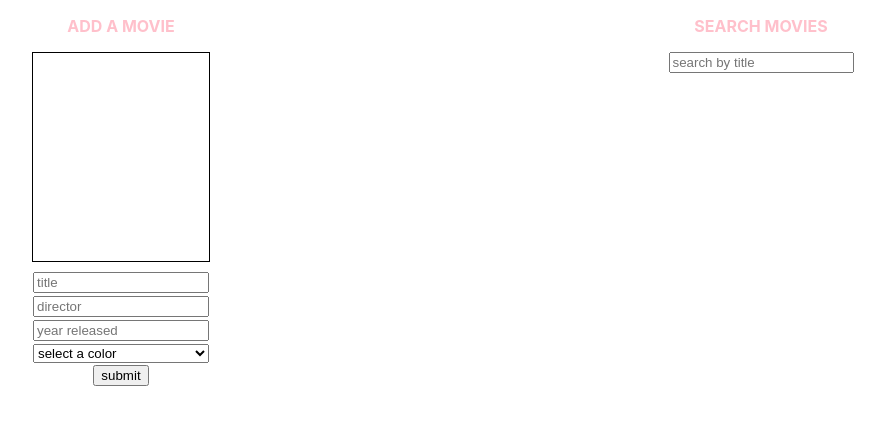
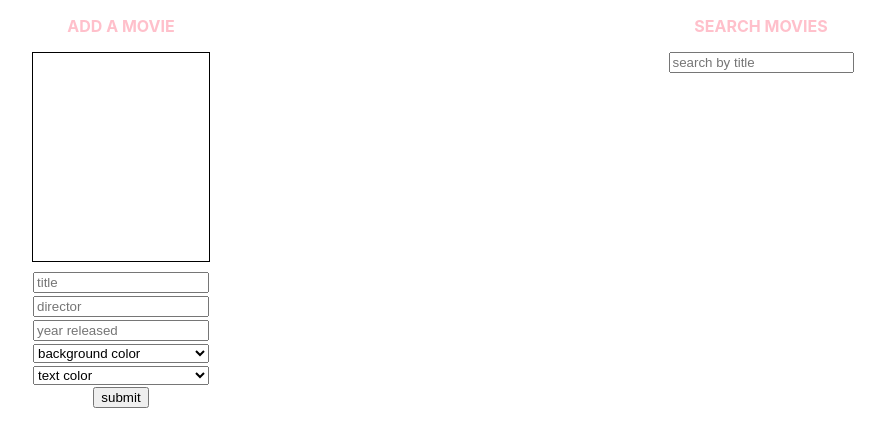
Before and after one commit to oliviaamiller/movie-list, a React (Create React App) app: page / in a window 1280 px wide. Shown: the top 446 px of the page, without its empty margins (24-909 px from the left). Built offline with nearby package versions, Linux system fonts and the light colour scheme.

Commit message:
able to select color of text

```diff
--- a/src/Movie.js
+++ b/src/Movie.js
@@ -5,9 +5,9 @@ export default function Movie({ movie, handleDeleteMovie }) {
     onClick={() => handleDeleteMovie && handleDeleteMovie(movie.id)}
     className='movie'
     style={{ backgroundColor: movie.color }}>
-    <p>{movie.title}</p>
-    <p>{movie.director}</p>
-    <p>{movie.year}</p>
+    <p style={{ color: movie.text }}>{movie.title}</p>
+    <p style={{ color: movie.text }}>{movie.director}</p>
+    <p style={{ color: movie.text }}>{movie.year}</p>
 
   </div>;
 }
--- a/src/MovieForm.js
+++ b/src/MovieForm.js
@@ -8,7 +8,9 @@ export default function MovieForm({ submitMovie,
   movieFormYearReleased,
   setMovieFormYearReleased,
   movieFormColor,
-  setMovieFormColor }) {
+  setMovieFormColor,
+  textFormColor,
+  setTextFormColor }) {
 
   return <div className='movie-form-container'>
     <form className='movie-form' onSubmit={submitMovie}>
@@ -16,12 +18,18 @@ export default function MovieForm({ submitMovie,
       <input placeholder='director' required value={movieFormDirector} onChange={(e) => setMovieFormDirector(e.target.value)} />
       <input placeholder='year released' required value={movieFormYearReleased} onChange={(e) => setMovieFormYearReleased(e.target.value)} />
       <select required value={movieFormColor} onChange={(e) => setMovieFormColor(e.target.value)} >
-        <option value=''>select a color</option>
+        <option value=''>background color</option>
         <option value='red'>red</option>
         <option value='yellow'>yellow</option>
         <option value='blue'>blue</option>
         <option value='green'>green</option>
       </select>
+      <select required value={textFormColor} onChange={(e) => setTextFormColor(e.target.value)} >
+        <option value=''>text color</option>
+        <option value='pink'>pink</option>
+        <option value='black'>black</option>
+        <option value='white'>white</option>
+      </select>
       <button>submit</button>
     </form>
   </div>;
```
